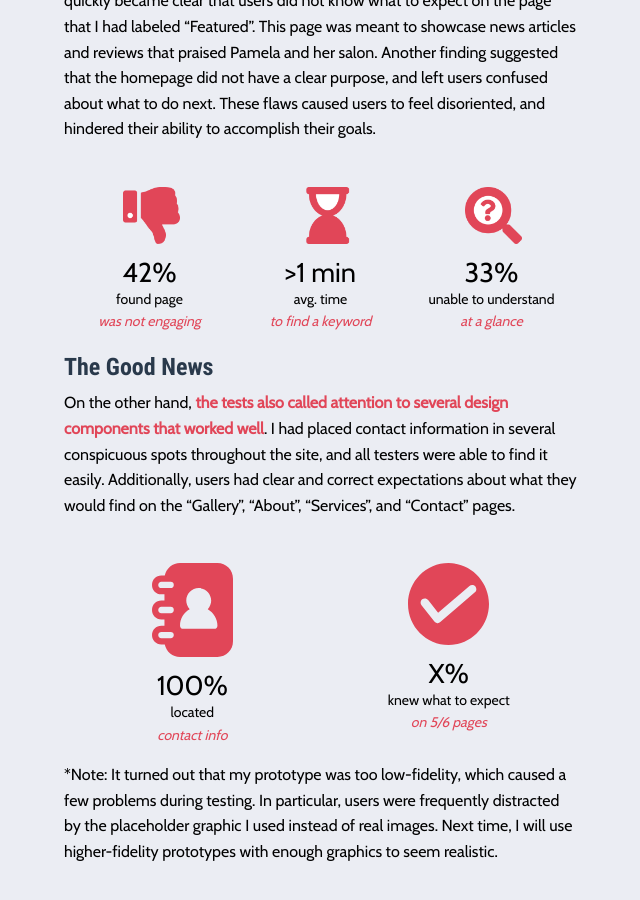
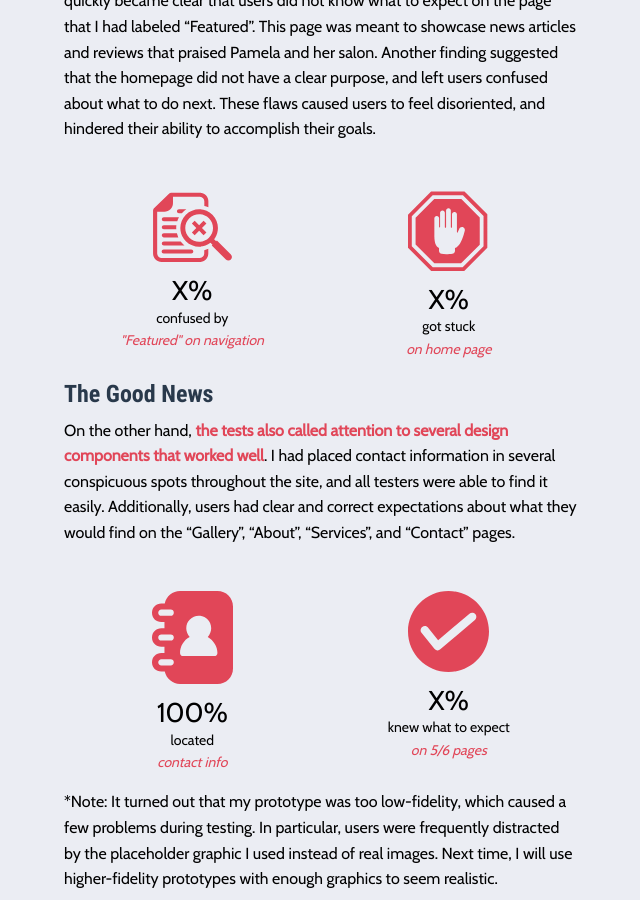
Before and after one commit to emeriwether/emeriwether.github.io, a Jekyll site: the page built from projectB.html, in a window 1280 px wide and 900 px high, scrolled down 8908 px. Shown: the whole window, without its empty margins (562-1202 px from the left). Built offline with Jekyll 4.4.1, drawn with Linux system fonts in a browser that asks for light colours.

Commit message:
ct prev comm

```diff
--- a/projectB.html
+++ b/projectB.html
@@ -438,40 +438,28 @@ headerImageLabel: "HERO IMAGE LABEL"
 
         <h5 class="text-left">The Bad News</h5>
         <p class="text-left">Both sets of <mark class="coralText boldText">testing pinpointed several critical usability flaws</mark>. For example, it quickly became clear that users did not know what to expect on the page that I had labeled “Featured”. This page was meant to showcase news articles and reviews that praised Pamela and her salon. Another finding suggested that the homepage did not have a clear purpose, and left users confused about what to do next. These flaws caused users to feel disoriented, and hindered their ability to accomplish their goals.</p>
-        <div class="grid-x small-up-3 statisticsSection">
+        <div class="grid-x small-up-2 statisticsSection">
             <div class="cell">
                 <div class="card">
                     <div class="card-image">
-                        <img class="statsIcon" src="images/project4/thumbs-down-pink.png">
+                        <img class="statsIcon" src="images/project2/wrong.svg">
                     </div>
                     <p class="text-center statText">
-                        <span class="stat">42&percnt;</span>
-                        <br>found page
-                        <br><mark class="coralText italicText">was not engaging</mark>
+                        <span class="stat">X&percnt;</span>
+                        <br>confused by
+                        <br><mark class="coralText italicText">"Featured" on navigation</mark>
                     </p>
                 </div>
             </div>
             <div class="cell">
                 <div class="card">
                     <div class="card-image">
-                        <img class= "statsIcon" id="hourglassIcon" src="images/project4/hourglass-end-solid.png">
+                        <img class= "statsIcon" src="images/project2/stuck.svg">
                     </div>
                     <p class="text-center statText">
-                        <span class="stat">&gt;1 min</span>
-                        <br>avg. time
-                        <br><mark class="coralText italicText">to find a keyword</mark>
-                    </p>
-                </div>
-            </div>
-            <div class="cell">
-                <div class="card">
-                    <div class="card-image">
-                        <img class="statsIcon" src="images/project4/magnifying_glass_icon.png">
-                    </div>
-                    <p class="text-center statText">
-                        <span class="stat">33&percnt;</span>
-                        <br>unable to understand
-                        <br><mark class="coralText italicText">at a glance</mark>
+                        <span class="stat">X&percnt;</span>
+                        <br>got stuck
+                        <br><mark class="coralText italicText">on home page</mark>
                     </p>
                 </div>
             </div>
@@ -495,7 +483,7 @@ headerImageLabel: "HERO IMAGE LABEL"
             <div class="cell">
                 <div class="card">
                     <div class="card-image">
-                        <img class="statsIcon" id="hourglassIcon" src="images/project2/correct.svg">
+                        <img class="statsIcon" src="images/project2/correct.svg">
                     </div>
                     <p class="text-center statText">
                         <span class="stat">X&percnt;</span>
```
